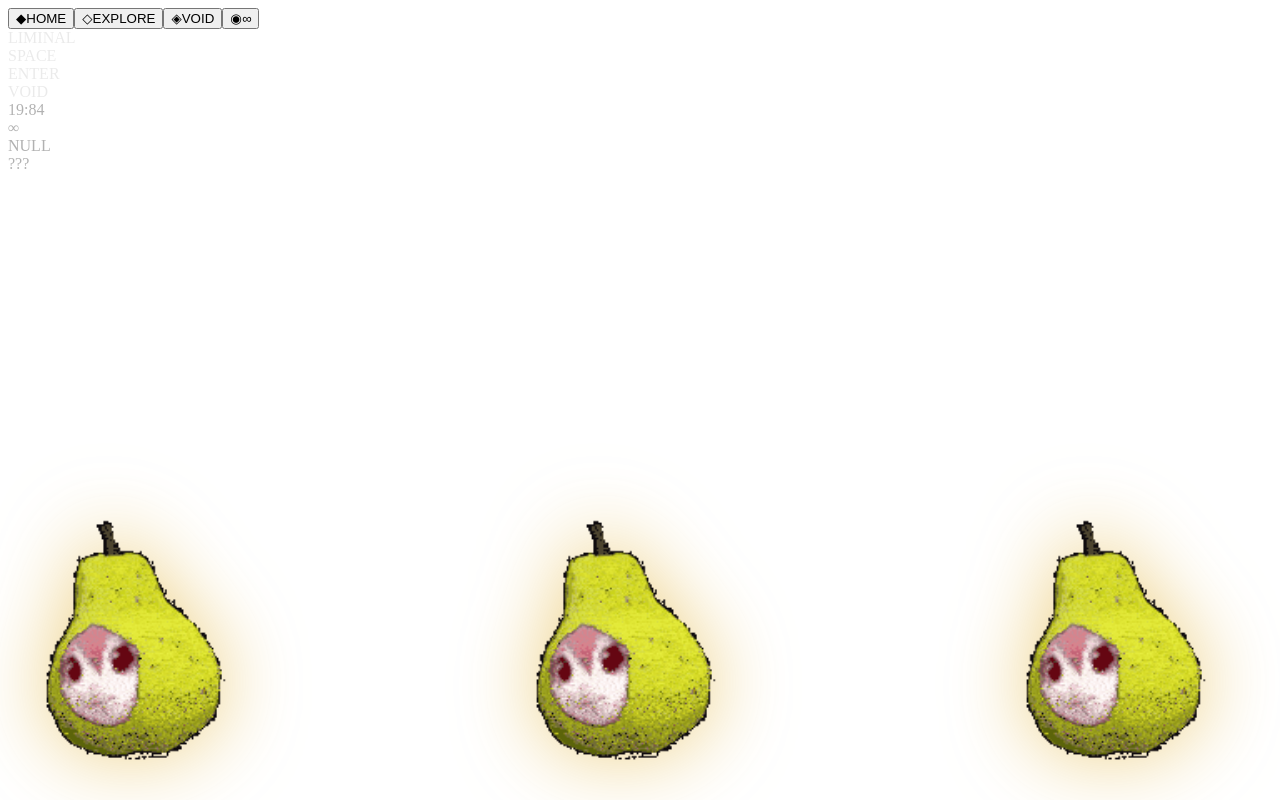
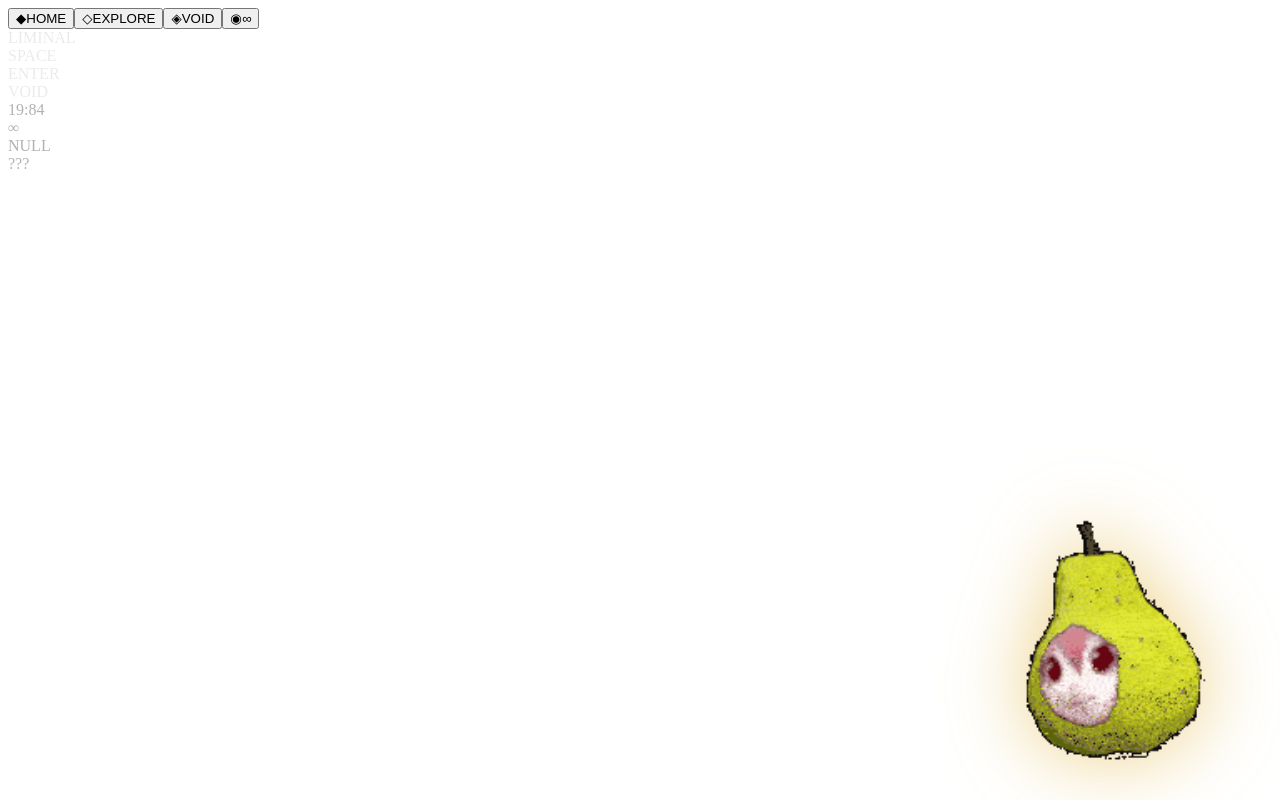
Before and after one commit to SynAeri/Playcrowd, a Next.js app: page / in a window 1280 px wide. Built offline with nearby package versions, Linux system fonts and the light colour scheme.

Commit message:
Back to one very high risk

```diff
--- a/app/page.tsx
+++ b/app/page.tsx
@@ -112,14 +112,8 @@ export default function Home() {
         VOID
       </motion.div>
 
-      {/* Teto pears */}
+      {/* Bottom-right Teto pear */}
       <div style={{ position: 'fixed', bottom: 0, right: 0, zIndex: 10 }}>
-        <TetoPear />
-      </div>
-      <div style={{ position: 'fixed', bottom: 0, left: 0, zIndex: 10 }}>
-        <TetoPear />
-      </div>
-      <div style={{ position: 'fixed', bottom: 0, left: '50%', transform: 'translateX(-50%)', zIndex: 10 }}>
         <TetoPear />
       </div>
 
```
